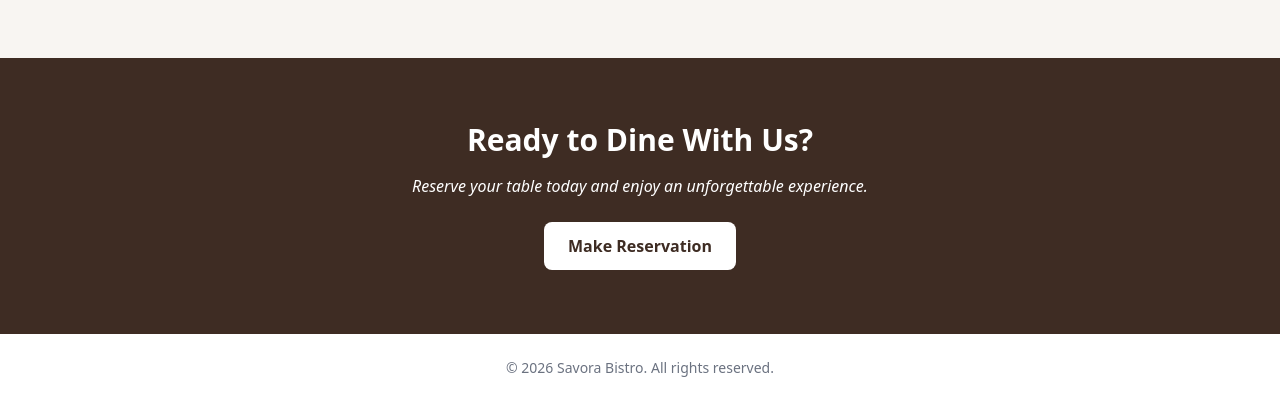
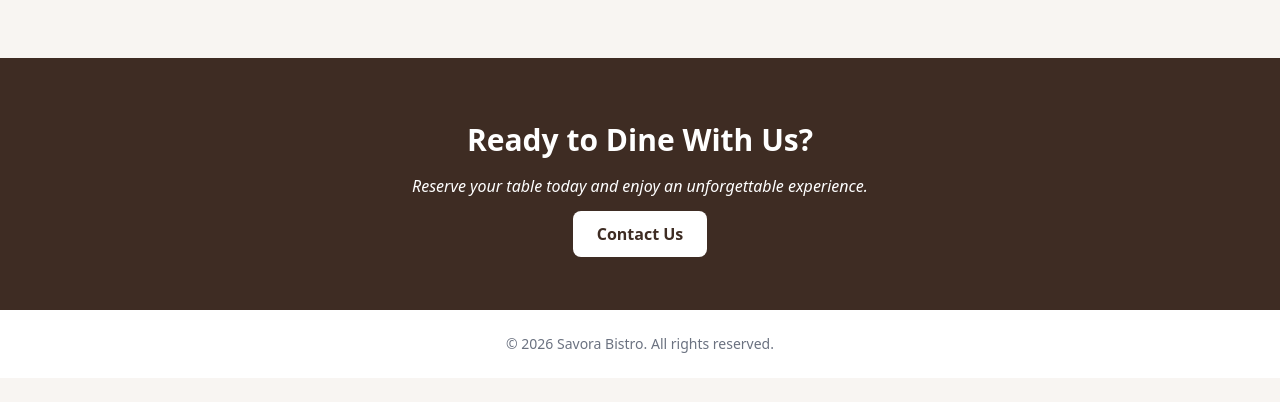
Before and after one commit to AwallRK/Savora-Bistro, a website: page index.html in a window 1280 px wide. Shown: the part 1998-2400 px from the top of the page. After the commit the page ends 2376 px from the top, so only its background shows below. Drawn offline with nearby package versions, Linux system fonts and the light colour scheme; sample sign-in values are in the browser's storage.

Commit message:
revise button in index

```diff
--- a/index.html
+++ b/index.html
@@ -175,9 +175,10 @@
         <p class="mb-6 italic">
             Reserve your table today and enjoy an unforgettable experience.
         </p>
-        <button class="bg-white text-[#3e2c23] px-6 py-3 rounded-lg font-semibold hover:bg-gray-200 transition">
-            Make Reservation
-        </button>
+        <a href="contact.html"
+            class="bg-white text-[#3e2c23] px-6 py-3 rounded-lg font-semibold hover:bg-gray-200 transition">
+            Contact Us
+        </a>
     </section>
 
     <!-- FOOTER -->
```
